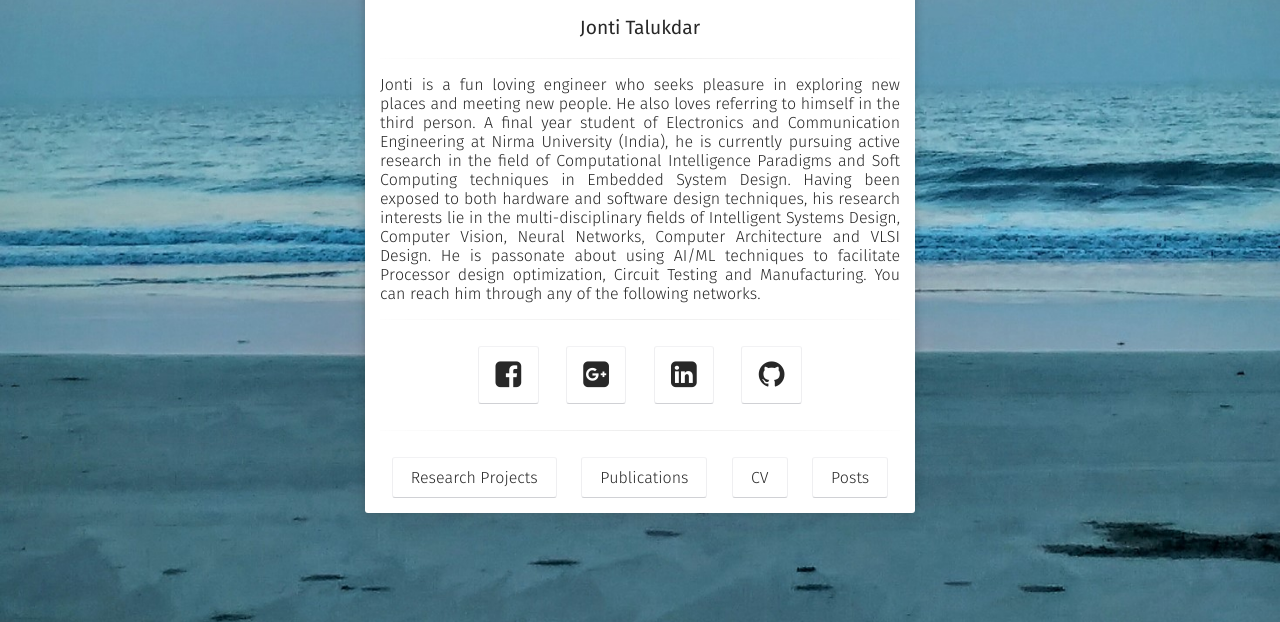
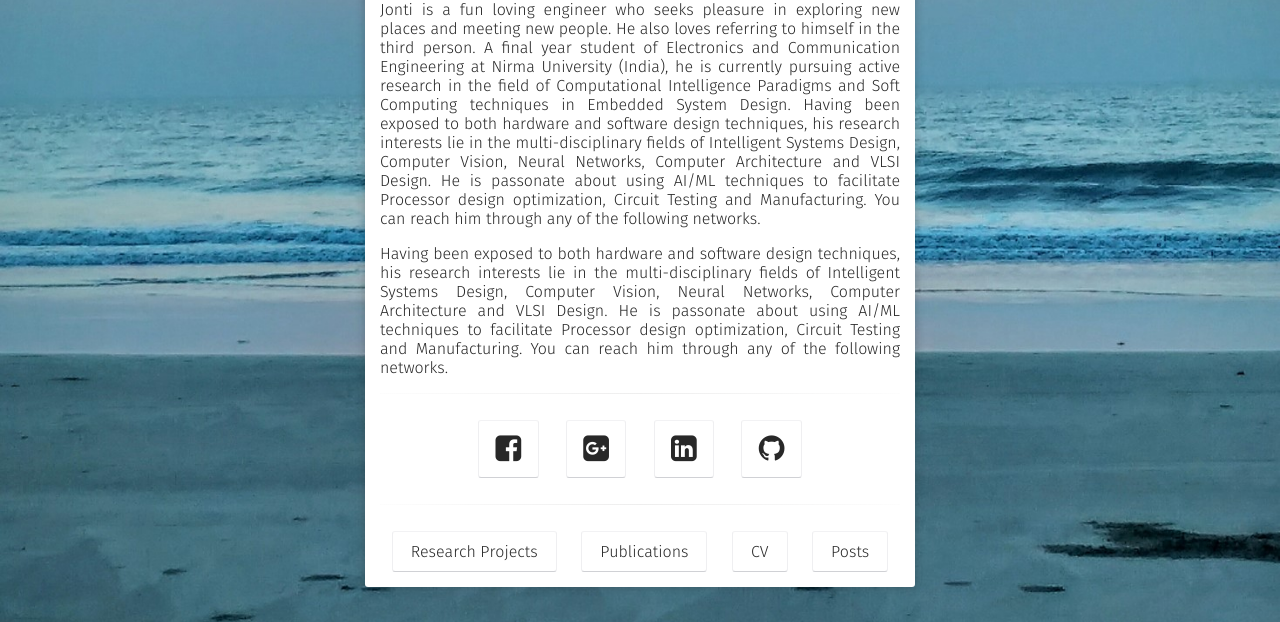
Before and after one commit to jontitalukdar/jontitalukdar.github.io_x, a Jekyll site: the page built from index.html, in a window 1280 px wide, cut to the strip 278-900 px from the top of the page. Built offline with Jekyll 4.4.1, drawn with Linux system fonts in a browser that asks for light colours; some web fonts are replaced.

Commit message:
Update home.html

```diff
--- a/_layouts/home.html
+++ b/_layouts/home.html
@@ -26,7 +26,8 @@ layout: compress
                     <hr class="hr-line">
                     <h3 class="title">
                         <a href="{{ site.url }}">
-                        	<p style="font-size:1rem;font-weight:350;text-align:justify">{{ site.bio }}</p>
+                        	<p style="font-size:1rem;font-weight:300;text-align:justify">{{ site.bio }}</p>
+                            <p style="font-size:1rem;font-weight:300;text-align:justify">Having been exposed to both hardware and software design techniques, his research interests lie in the multi-disciplinary fields of Intelligent Systems Design, Computer Vision, Neural Networks, Computer Architecture and VLSI Design. He is passonate about using AI/ML techniques to facilitate Processor design optimization, Circuit Testing and Manufacturing. You can reach him through any of the following networks.</p>
 			            </a>
                     </h3>
                     {% include social-links.html %}
```
